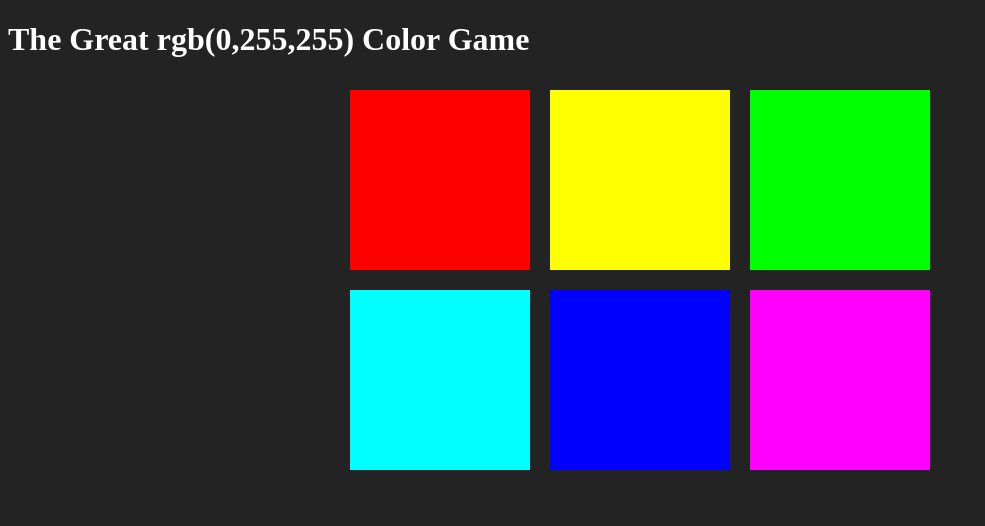
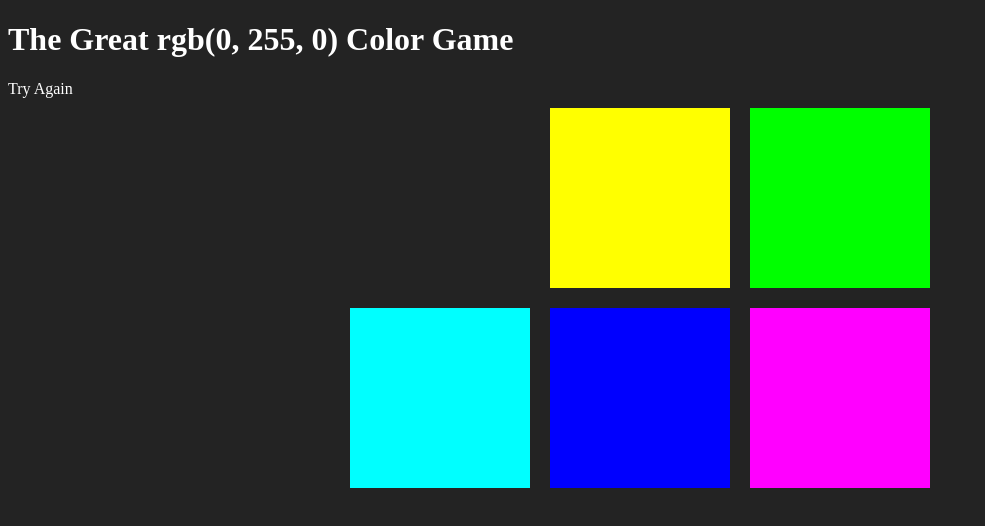
Before and after one commit to HaramLee/color_game, a plain HTML site: page color_game/index.html in a window 1280 px wide. Both pictures are taken after a click on the element 439 px from the left and 179 px from the top of the page. Shown: the whole page, without its empty margins (0-985 px from the left). Drawn offline with Linux system fonts and the light colour scheme.

Commit message:
Added feature to select random color from the array instead of using static value. When user selects the correct color, all square will changes its color to match the correct color.

```diff
--- a/color_game/colorGame.css
+++ b/color_game/colorGame.css
@@ -15,6 +15,6 @@ body{
 	margin:0 auto;
 }
 
-h1{
+h1, span{
 	color:white;
 }
--- a/color_game/colorGame.js
+++ b/color_game/colorGame.js
@@ -1,17 +1,17 @@
 //Sets of color
-var colors = ["rgb(255,0,0)",
-			  "rgb(255,255,0)",
-			  "rgb(0,255,0)",
-			  "rgb(0,255,255)",
-			  "rgb(0,0,255)",
-			  "rgb(255,0,255)"]
+var colors = ["rgb(255, 0, 0)",
+			  "rgb(255, 255, 0)",
+			  "rgb(0, 255, 0)",
+			  "rgb(0, 255, 255)",
+			  "rgb(0, 0, 255)",
+			  "rgb(255, 0, 255)"]
 
 var squares = document.querySelectorAll(".square");
+var colorDisplay = document.getElementById("colorDisplay");
+var messageDisplay = document.querySelector("#message");
 
 //Letting rgb(0,255,255) be the selector answer.
-var pickedColor = colors[3];
-
-var colorDisplay = document.getElementById("colorDisplay");
+var pickedColor = pickRandom();
 
 colorDisplay.textContent = pickedColor;
 
@@ -25,10 +25,24 @@ for(var i = 0; i < squares.length; i++){
 		var clickedColor = this.style.background;
 		//compare color to picked color
 		if(clickedColor === pickedColor){
-			alert("Correct");
+			messageDisplay.textContent = "Correct";
+			changeColor(clickedColor);
 		} else {
-			alert("Incorrect");
+			this.style.background = "#232323";
+			messageDisplay.textContent = "Try Again";
 		}
 
 	});
 }
+
+function changeColor(color){
+	//loop through all squares
+	for(var i = 0; i < squares.length; i++){
+		//change each color of every box to given color
+		squares[i].style.background = color;
+	}
+}
+
+function pickRandom(){
+	return colors[Math.floor(Math.random() * colors.length)];
+}
--- a/color_game/index.html
+++ b/color_game/index.html
@@ -7,6 +7,10 @@
 <body>
 
 	<h1>The Great <span id="colorDisplay">RGB</span> Color Game</h1>
+
+	<div>
+		<span id="message"></span>
+	</div>
 
 	<div id="container">
 		<div class ="square"></div>
```
